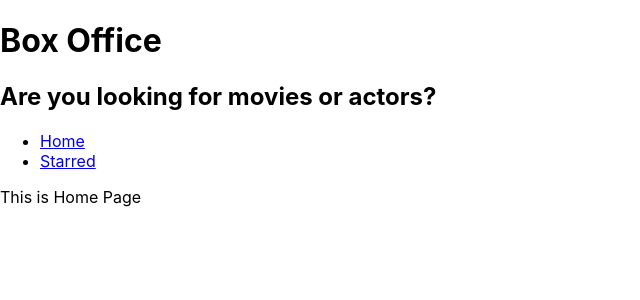
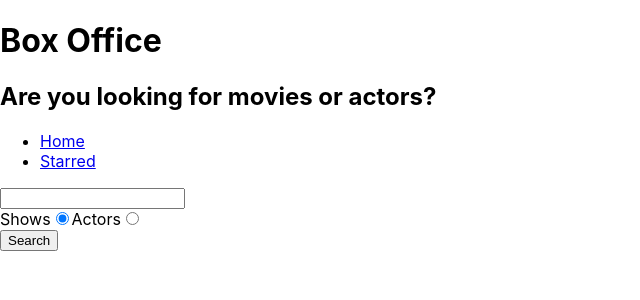
Before and after one commit to farhan0651/Box_office, a React (Create React App) app: page / in a window 1280 px wide. Shown: the top 300 px of the page, without its empty margins (0-640 px from the left). Built offline with nearby package versions, Linux system fonts and the light colour scheme.

Commit message:
added search functionality

```diff
--- /dev/null
+++ b/src/misc/Config.js
@@ -0,0 +1,6 @@
+const API_BASE_URL='https://api.tvmaze.com'
+
+export async function apiGET(queryString){
+ const response=await fetch(`${API_BASE_URL}${queryString}`).then(result=>result.json())
+    return response;
+}
--- a/src/pages/Home.js
+++ b/src/pages/Home.js
@@ -1,10 +1,65 @@
 /* eslint-disable arrow-body-style */
-import React from 'react'
+// eslint-disable-next-line
+import React,{useState} from 'react'
 import MainPage from '../components/MainPage'
+import {apiGET} from '../misc/Config'
 
 const Home = () => {
+    const [input,setInput]=useState('');
+    const [results,setResults]=useState(null);
+    const [searchOption,setSearchOption]=useState('shows');
+    const isShowSearch=searchOption==='shows';
+
+    const onInputChange=(eventObject)=>{
+        setInput(eventObject.target.value);
+    }
+    const onSearch=()=>{
+        apiGET(`/search/${searchOption}?q=${input}`).then(result=>{
+            setResults(result);
+        })
+    }
+
+    const keyDown=(env)=>{
+        if(env.keyCode===13)
+            onSearch();
+    }
+
+    const renderResults=()=>{
+        if(results && results.length===0){
+           return <div>No results</div>;
+        }
+        if(results && results.length>0){
+            return results[0].show ?
+                results.map(resultsContent => (
+                     <div key={resultsContent.show.id}>{resultsContent.show.name}</div>
+                ))
+                : results.map(resultsContent => (
+                    <div key={resultsContent.person.id}>{resultsContent.person.name}</div>
+               ))
+        }
+        return null;
+    };
+
+    const onRadioChange=(eventObject)=>{
+       setSearchOption(eventObject.target.value);
+    }
+
     return (
-        <MainPage>This is Home Page</MainPage>
+        <MainPage>
+            <input type='text' value={input} onChange={onInputChange} onKeyDown={keyDown}/>
+            <div>
+                <label htmlFor='shows-search'>
+                    Shows
+                    <input id='shows-search' type='radio' checked={isShowSearch} value='shows' onChange={onRadioChange} />
+                </label>
+                <label htmlFor='peoples-search'>
+                    Actors
+                    <input id='peoples-search' type='radio' checked={!isShowSearch} value='people' onChange={onRadioChange} />
+                </label>
+            </div>
+            <button type='button' onClick={onSearch}>Search</button>
+            {renderResults()}
+        </MainPage>
     )
 }
 
```
